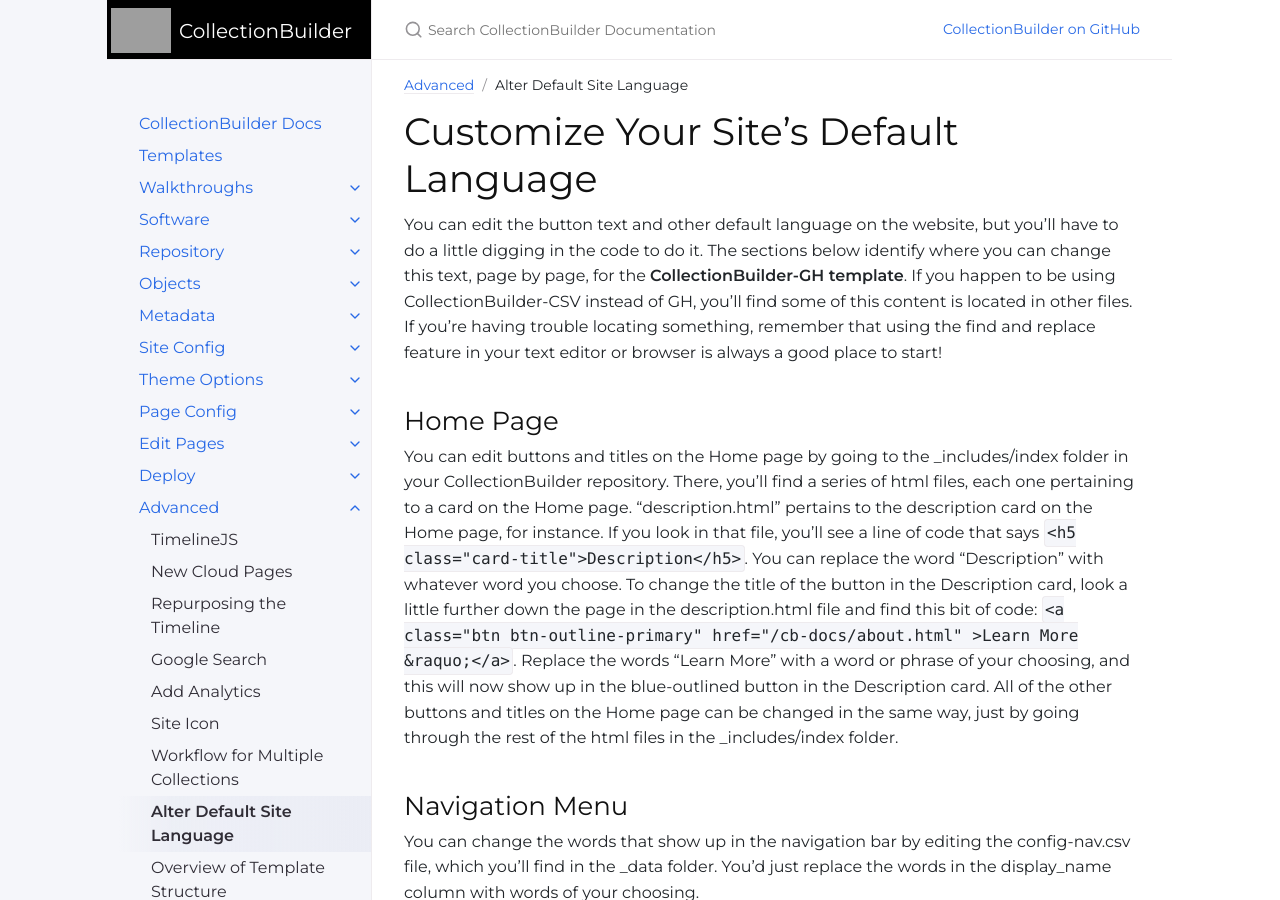
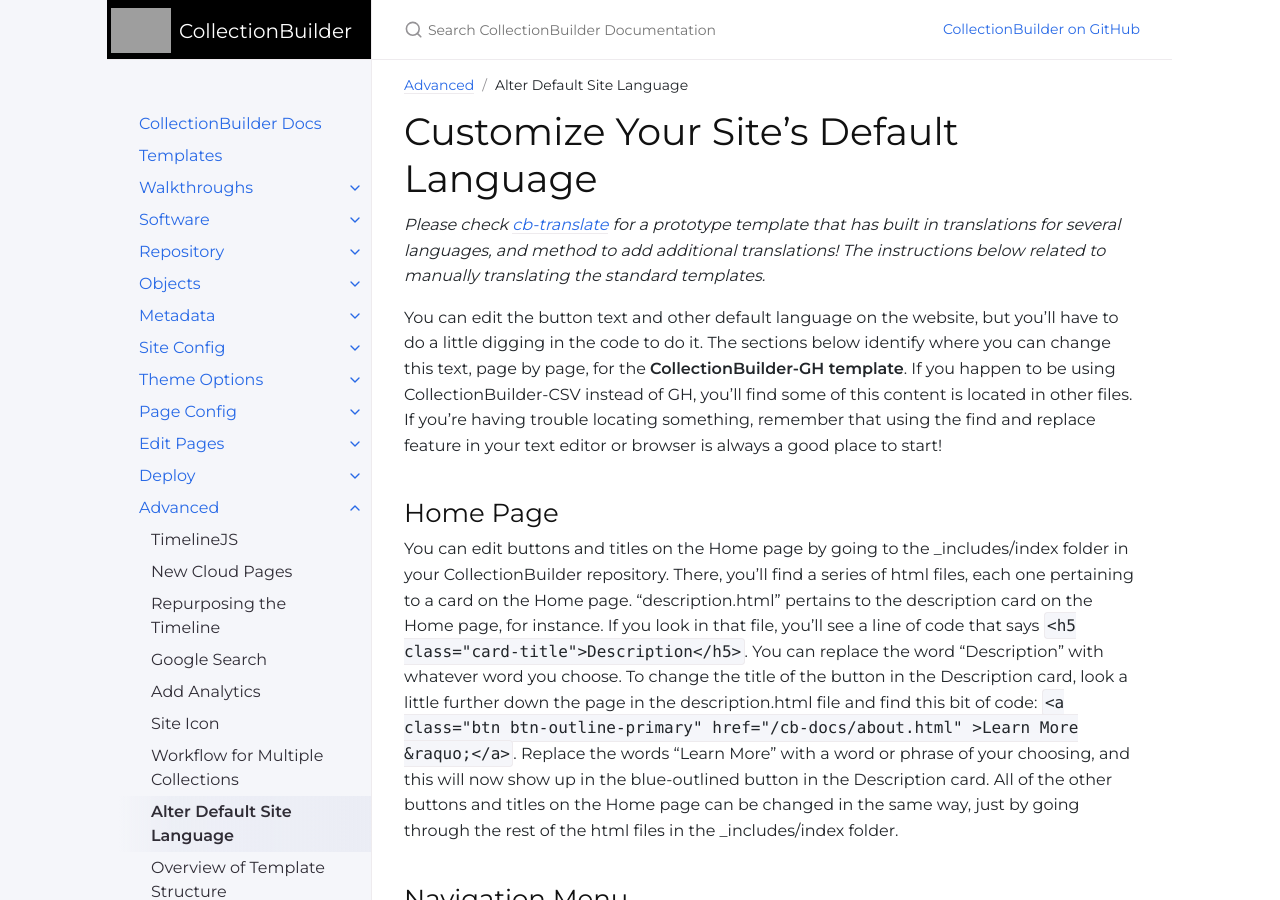
Before and after one commit to CollectionBuilder/cb-docs, a Jekyll site: the page built from docs/advanced/language.md, in a window 1280 px wide and 900 px high. Built offline with Jekyll 4.4.1, drawn with Linux system fonts in a browser that asks for light colours; comment, search, counter and statistics services are not loaded.

Commit message:
link to cb-translate

```diff
--- a/docs/advanced/language.md
+++ b/docs/advanced/language.md
@@ -5,6 +5,9 @@ nav_order: 8
 ---
 
 # Customize Your Site's Default Language
+
+*Please check [cb-translate](https://github.com/CollectionBuilder/cb-translate) for a prototype template that has built in translations for several languages, and method to add additional translations!*
+*The instructions below related to manually translating the standard templates.*
 
 You can edit the button text and other default language on the website, but you'll have to do a little digging in the code to do it. The sections below identify where you can change this text, page by page, for the **CollectionBuilder-GH template**. If you happen to be using CollectionBuilder-CSV instead of GH, you'll find some of this content is located in other files. If you're having trouble locating something, remember that using the find and replace feature in your text editor or browser is always a good place to start!
 
```
